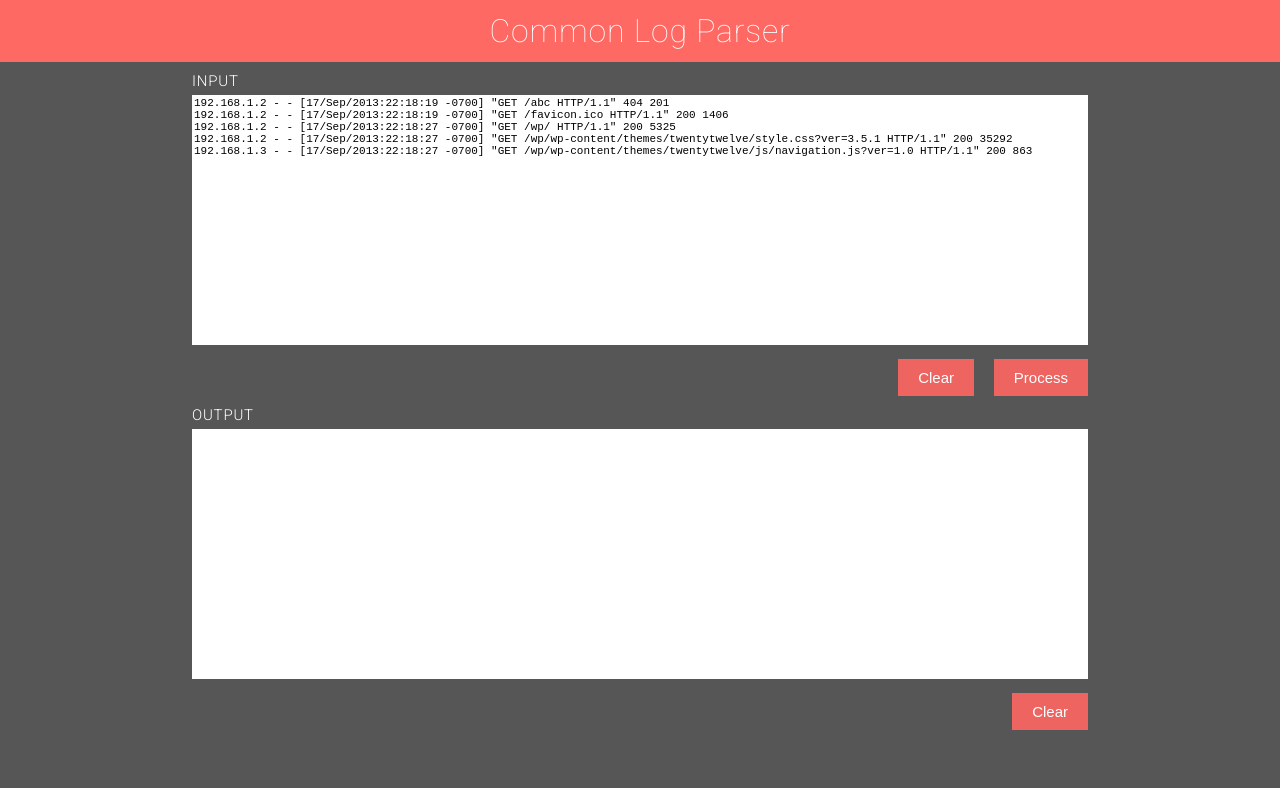
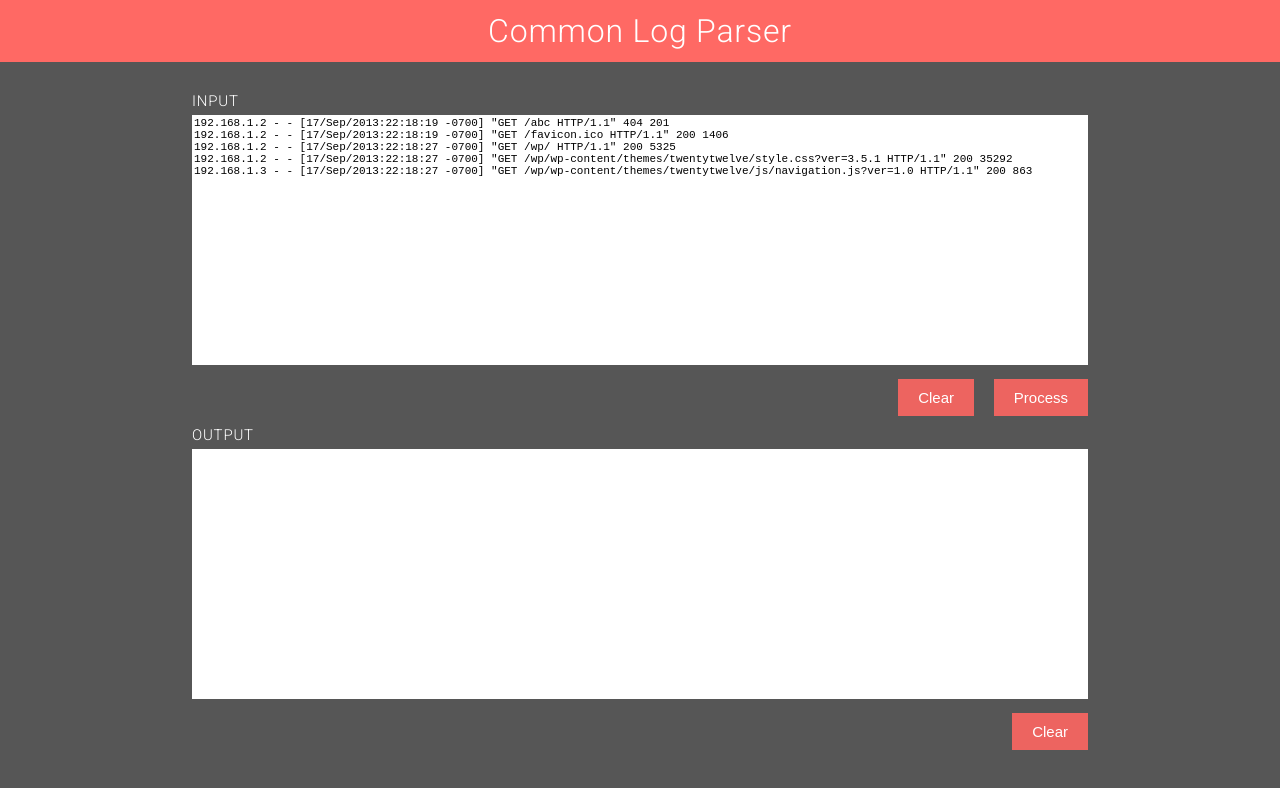
Before and after one commit to jchristo4/log-parser, a plain HTML site: page index.html in a window 1280 px wide. Drawn offline with Linux system fonts and the light colour scheme.

Commit message:
Update logParser.css

```diff
--- a/css/logParser.css
+++ b/css/logParser.css
@@ -31,7 +31,7 @@ textarea {
 h1 {
   background-color: #ff6964;
   color: #fff;
-  font-weight: 100;
+  font-weight: 300;
   margin: 0 0 10px 0;
   padding: 12px 0;
   text-align: center;
@@ -49,6 +49,10 @@ h2 {
 .input-container, .output-container {
   margin: 10px 15%;
   text-align: right;
+}
+
+.input-container {
+  margin-top:30px;
 }
 
 .input-container .error-messages {
```
